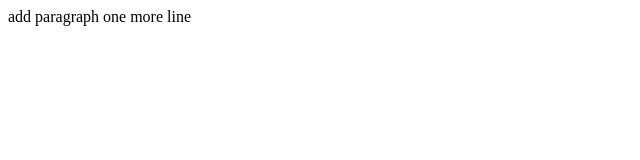
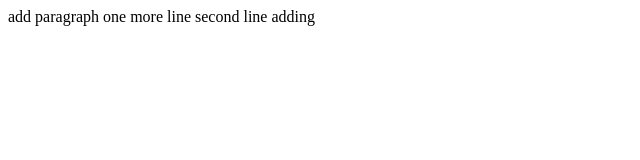
Before and after one commit to YashwanthMBDevOps/GitRepository, a plain HTML site: page index.html in a window 1280 px wide. Shown: the whole page, without its empty margins (0-640 px from the left). Drawn offline with Linux system fonts and the light colour scheme.

Commit message:
second line

```diff
--- a/index.html
+++ b/index.html
@@ -9,5 +9,7 @@
     add paragraph
 
     one more line
+
+    second line adding
 </body>
 </html>
```
